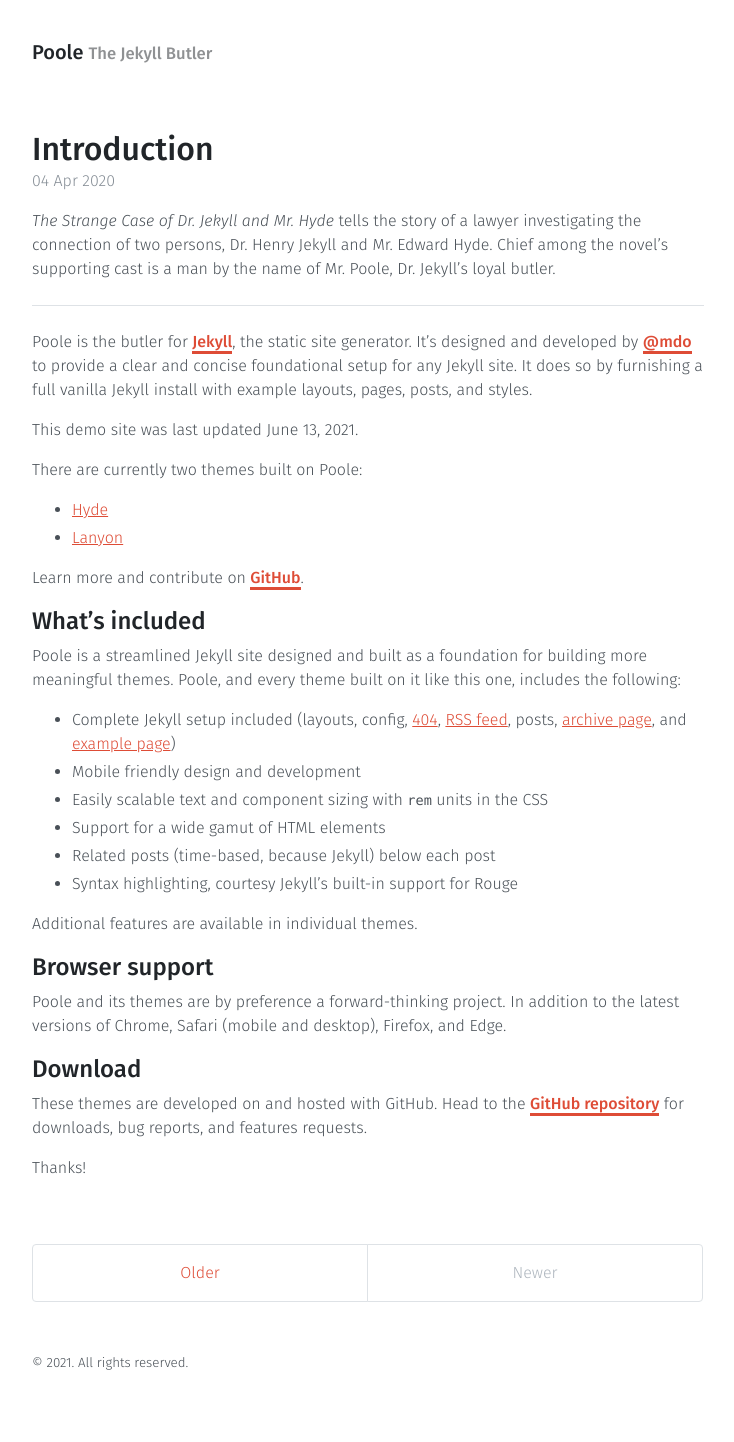
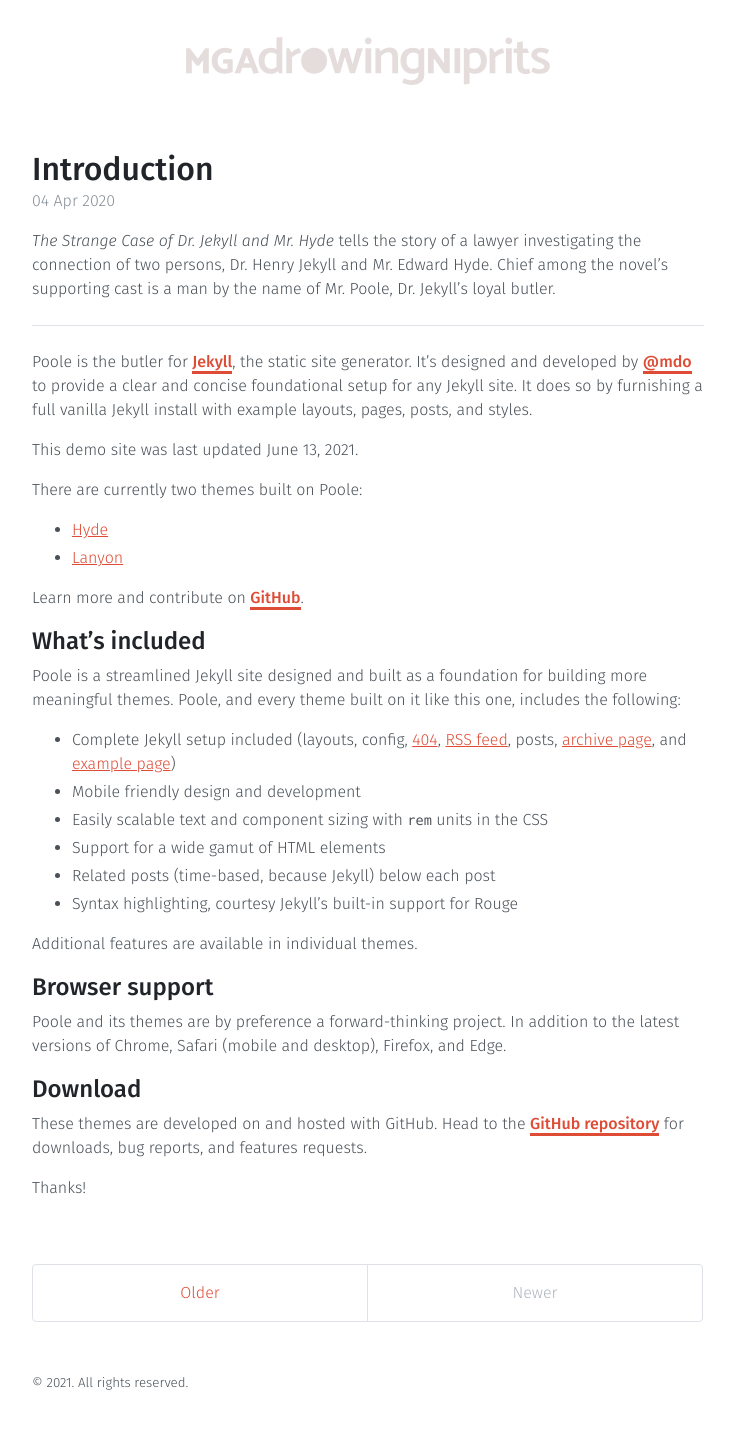
Before and after one commit to frytzrazal/mga-drowing-ni-prits, a Jekyll site: the page built from index.html, in a window 1280 px wide. Shown: the whole page, without its empty margins (272-1006 px from the left). Built offline with Jekyll 4.4.1, drawn with Linux system fonts in a browser that asks for light colours; the list of posts is cut into pages by our own code.

Commit message:
Branding - logo and meta

```diff
--- a/_config.yml
+++ b/_config.yml
@@ -1,7 +1,7 @@
 # Setup
-title: Poole
-tagline: The Jekyll Butler
-url: https://getpoole.com
+title: Mga Drowing Ni Prits
+# tagline: Tagline
+url: https://www.mgadrowingniprits.com
 paginate: 1
 # baseurl: ""
 permalink: pretty
@@ -33,9 +33,9 @@
 
 # Specify the author for blog posts
 author:
-  name: Mark Otto
-  url: https://twitter.com/mdo
-  email: markdotto@gmail.com
+  name: prits
+  url: https://twitter.com/frytzonbreak
+  email: frytzonbreak@gmail.com
 
 # Custom vars
 version: 3.0.0
--- a/_layouts/default.html
+++ b/_layouts/default.html
@@ -7,10 +7,10 @@
 
     <div class="container content">
       <header class="masthead">
-        <h3 class="masthead-title">
-          <a href="{{ site.baseurl }}/" title="Home">{{ site.title }}</a>
-          <small>{{ site.tagline }}</small>
-        </h3>
+        <h1 class="masthead-title">
+          <a href="{{ site.baseurl }}/" title="Home" class="site-logo">
+          </a>
+        </h1>
       </header>
 
       <main>
--- a/_sass/_masthead.scss
+++ b/_sass/_masthead.scss
@@ -21,3 +21,16 @@
     opacity: .5;
   }
 }
+
+.site-logo {
+  display: block;
+  height: 3rem;
+  margin: 0 auto;
+  /*background: url(../assets/images/logo-text.svg);*/
+  background-color: var(--logo-color);
+  /*background-repeat: no-repeat;*/
+  /*background-size: contain;*/
+  /*background-position: center center;*/
+  -webkit-mask: url(assets/images/logo-text.svg) no-repeat center center / contain;
+  mask: url(assets/images/logo-text.svg) no-repeat center center / contain;
+}
--- a/_sass/_pagination.scss
+++ b/_sass/_pagination.scss
@@ -25,7 +25,7 @@
 
 // Only provide a hover state for linked pagination items
 a.pagination-item:hover {
-  background-color: var(--border-color);
+  background-color: var(--pagination-hover-color);
 }
 
 @media (min-width: 30em) {
--- a/_sass/_variables.scss
+++ b/_sass/_variables.scss
@@ -40,9 +40,11 @@
   --body-line-height: 1.5;
   --body-color: var(--gray-700);
   --body-bg: #fff;
+  --logo-color: var(--lt-brown);
 
   --link-color: var(--red);
   --link-hover-color: var(--link-color);
+  --pagination-hover-color: var(--lt-brown);
 
   --heading-color: var(--gray-900);
 
@@ -62,11 +64,13 @@
   :root {
     --body-color: var(--lt-gray);
     --body-bg: var(--gray-900);
+    --logo-color: var(--gray-800);
 
     --heading-color: #fff;
 
     --link-color: var(--red);
     --link-hover-color: var(--red);
+    --pagination-hover-color: var(--gray-800);
 
     --border-color: rgba(255,255,255,.15);
 
```
Also changed, not shown: assets/apple-touch-icon-precomposed.png, assets/favicon.ico, assets/images/logo-text.svg (added).
